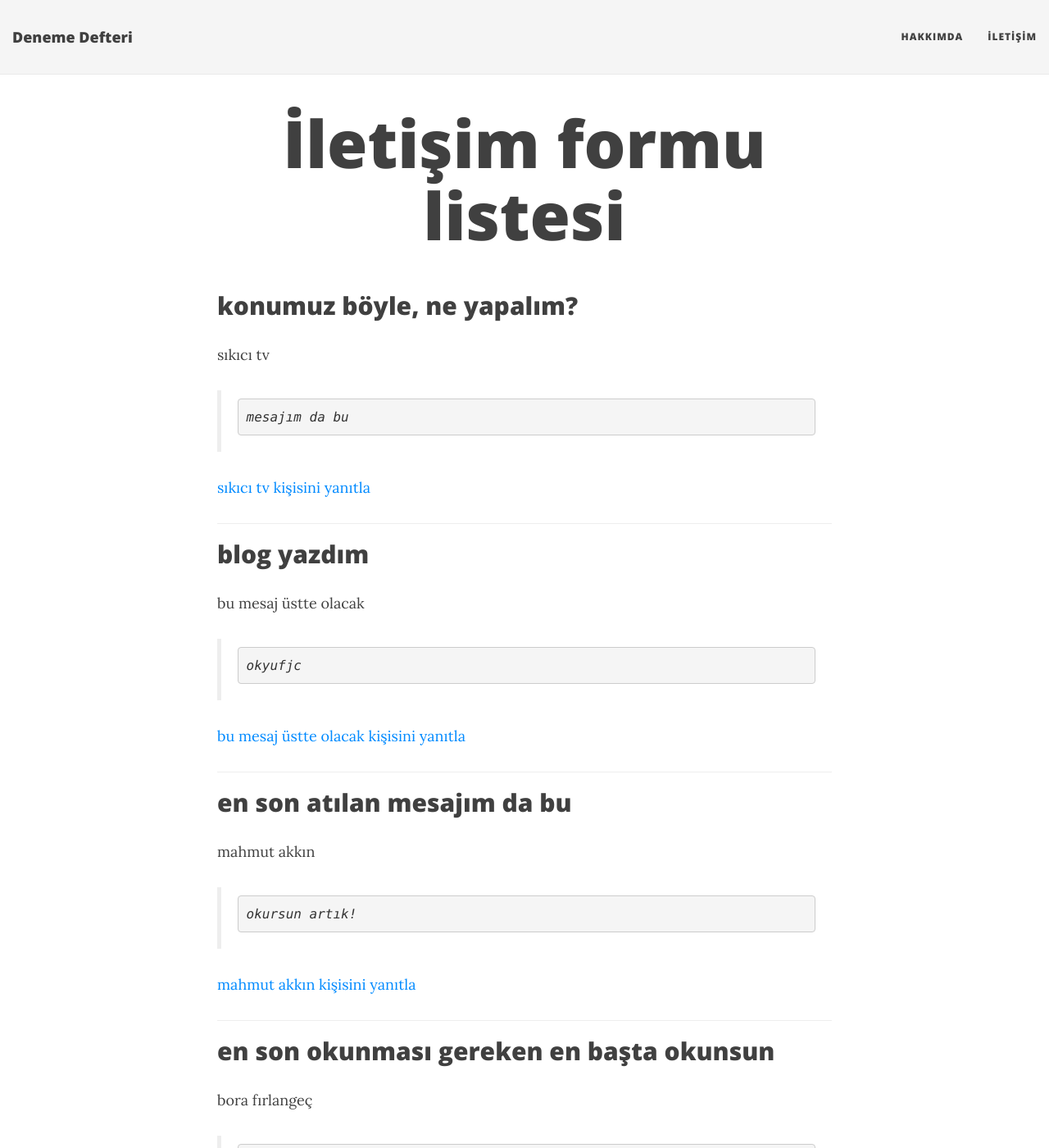
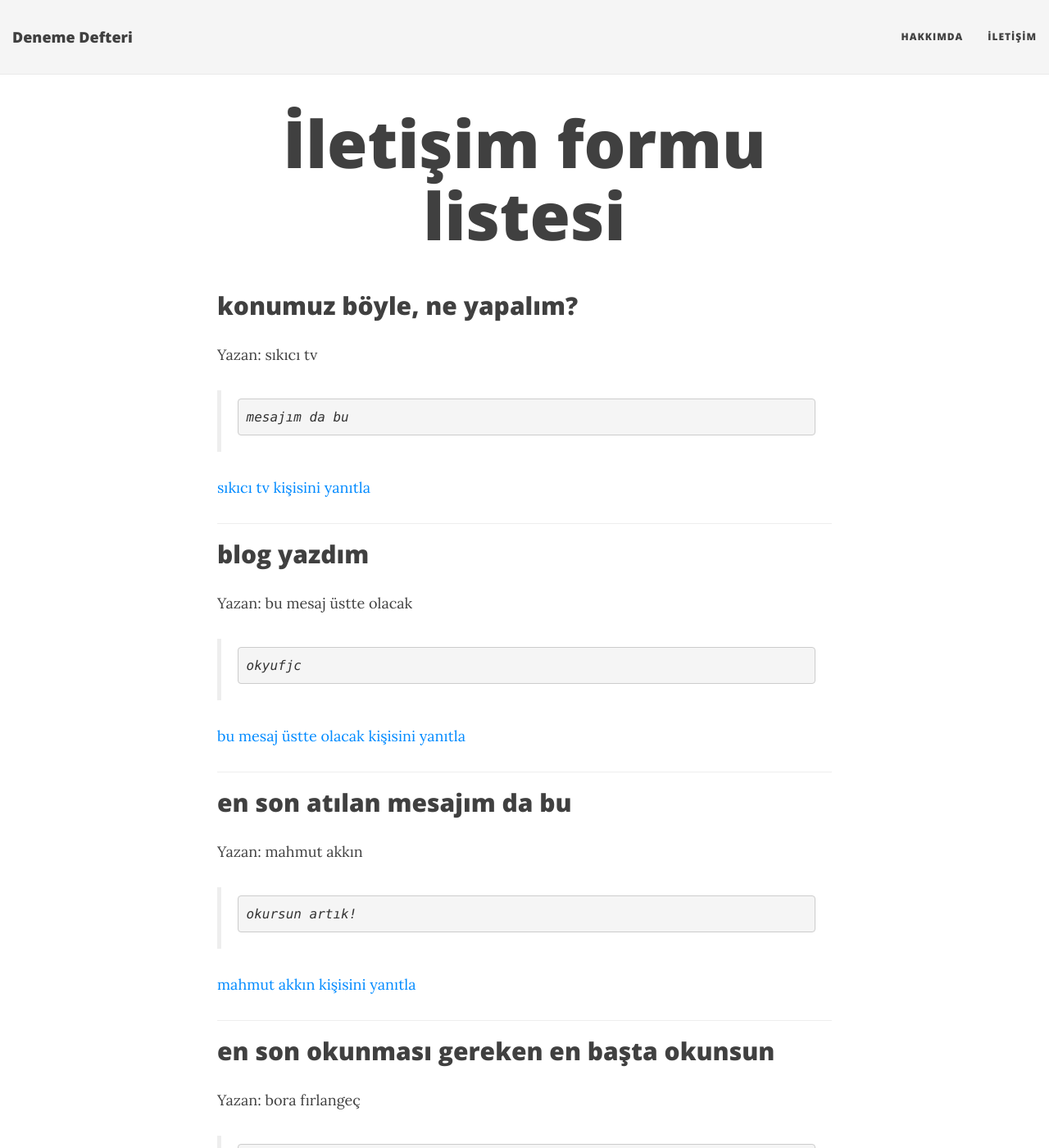
Before and after one commit to borfirbora/borfirbora.github.io, a Jekyll site: the page built from iletisim-listesi.html, in a window 1280 px wide and 1400 px high. Shown: the whole window at 82% size. Built offline with Jekyll 4.4.1, drawn with Linux system fonts in a browser that asks for light colours; nearby versions of some CDN libraries.

Commit message:
Update iletisim-listesi.html

```diff
--- a/iletisim-listesi.html
+++ b/iletisim-listesi.html
@@ -8,7 +8,7 @@ permalink: liste
 {% assign iletisim = site.data.iletisim[] %}
 {% for mesaj in iletisim %}
 <h2>{{ mesaj[1].baslik }}</h2>
-<p>{{ mesaj[1].isim }}</p>
+<p>Yazan: {{ mesaj[1].isim }}</p>
 <blockquote><pre>{{ mesaj[1].mesaj }}</pre></blockquote>
 <p><a href="mailto:{{ mesaj[1].eposta }}?subject={{ mesaj[1].baslik }}&body=<br />
   <hr />
```
